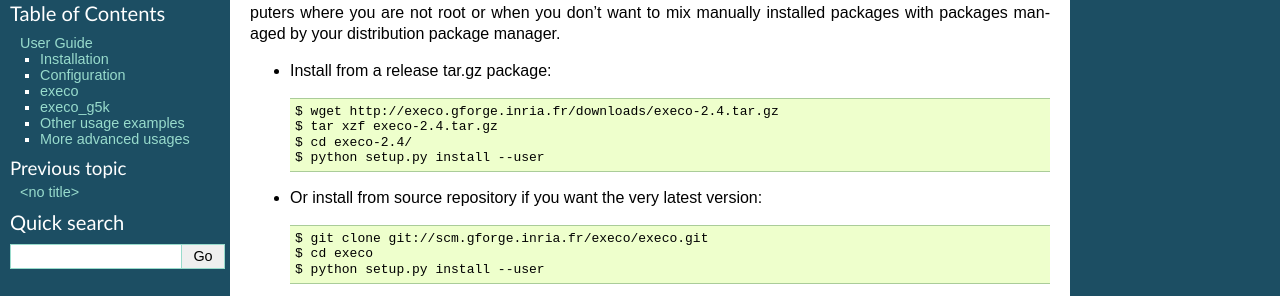
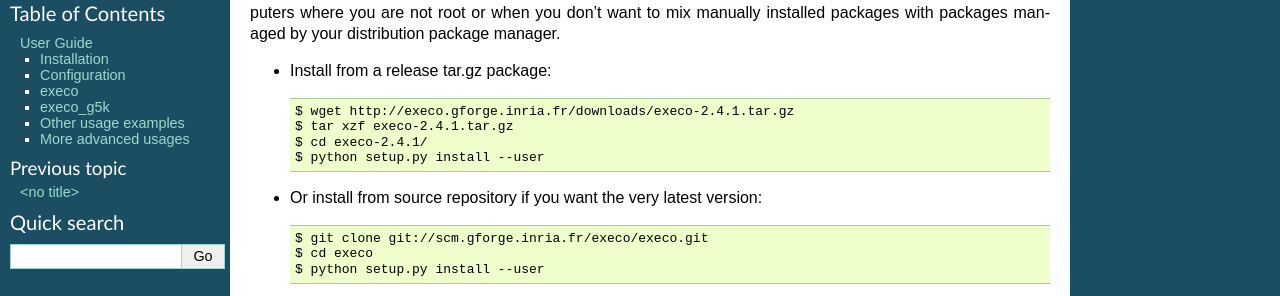
Before and after one commit to rcherrueau/execo, a Sphinx documentation site: the page built from doc/userguide.rst, in a window 1280 px wide and 900 px high. Shown: the part 265-561 px from the top of the window. Built offline with Sphinx 7.4.7, drawn with Linux system fonts in a browser that asks for light colours; pages that are not in the unit, such as notebooks, are missing from menus.

Commit message:
[packaging] bump version to 2.4.1

```diff
--- a/doc/userguide.rst
+++ b/doc/userguide.rst
@@ -18,9 +18,9 @@
 
 - Install from a release tar.gz package::
 
-   $ wget http://execo.gforge.inria.fr/downloads/execo-2.4.tar.gz
-   $ tar xzf execo-2.4.tar.gz
-   $ cd execo-2.4/
+   $ wget http://execo.gforge.inria.fr/downloads/execo-2.4.1.tar.gz
+   $ tar xzf execo-2.4.1.tar.gz
+   $ cd execo-2.4.1/
    $ python setup.py install --user
 
 - Or install from source repository if you want the very latest
```
Also changed, not shown: 1 other file.
